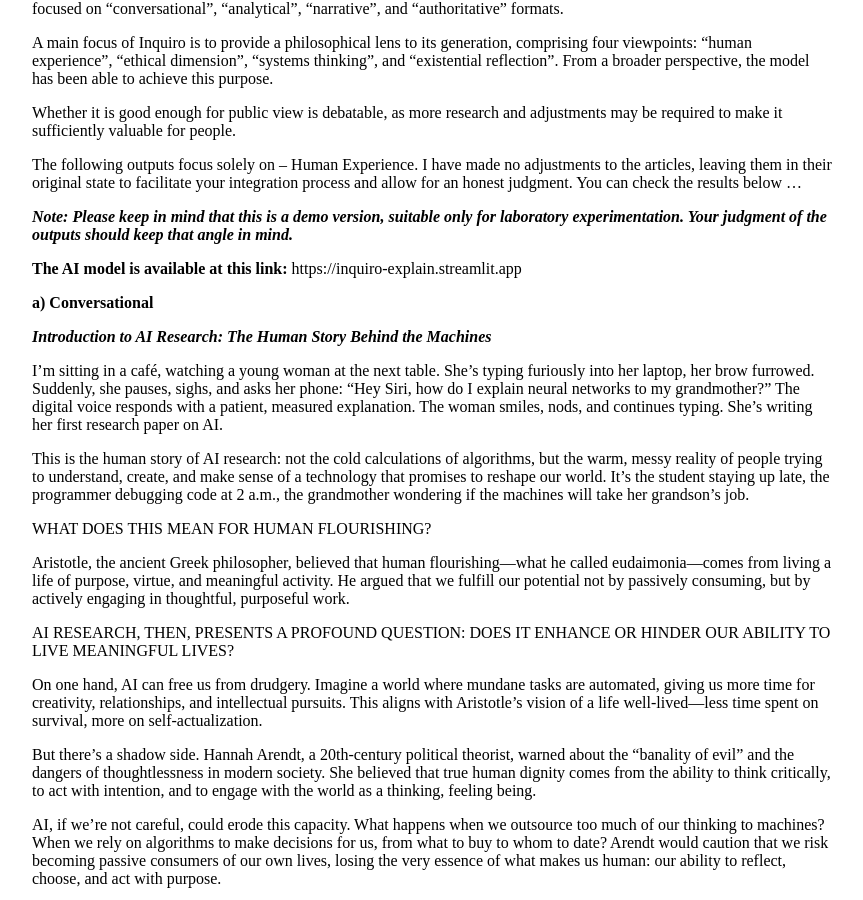
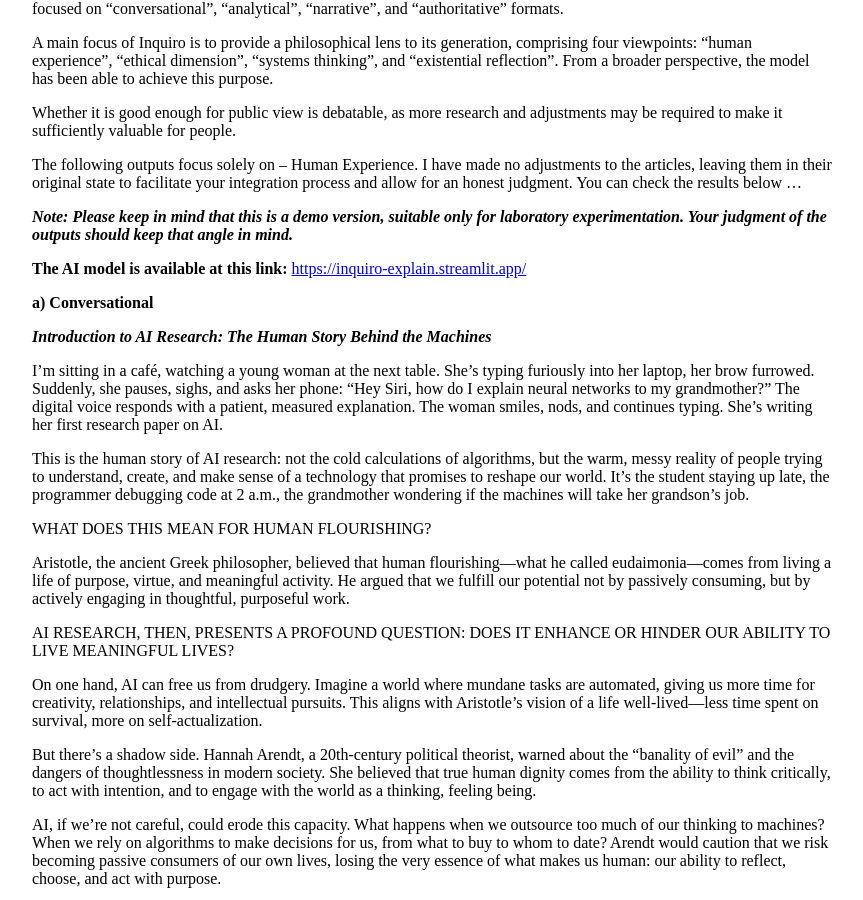
Before and after one commit to faisalmrasul/inquiro-media, a Jekyll site: the page built from _posts/2025-12-03-Introduction to AI Research-QI-HE.md, in a window 1280 px wide and 900 px high, scrolled down 436 px. Shown: the whole window, without its empty margins (208-1071 px from the left). Built offline with Jekyll 4.4.1, drawn with Linux system fonts in a browser that asks for light colours; our own code applies the rules of GitHub Pages for plain Markdown files; part of the change alters nothing that is shown.

```diff
--- a/_posts/2025-12-03-Introduction to AI Research-QI-HE.md
+++ b/_posts/2025-12-03-Introduction to AI Research-QI-HE.md
@@ -23,7 +23,7 @@ The following outputs focus solely on – Human Experience. I have made no adjus
 
 
 **The AI model is available at this link:**
-https://inquiro-explain.streamlit.app
+[https://inquiro-explain.streamlit.app/](https://inquiro-explain.streamlit.app/)
 
 
 **a) Conversational**
```
